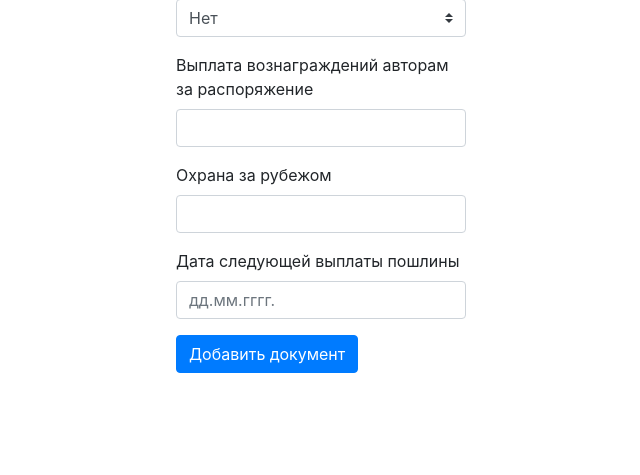
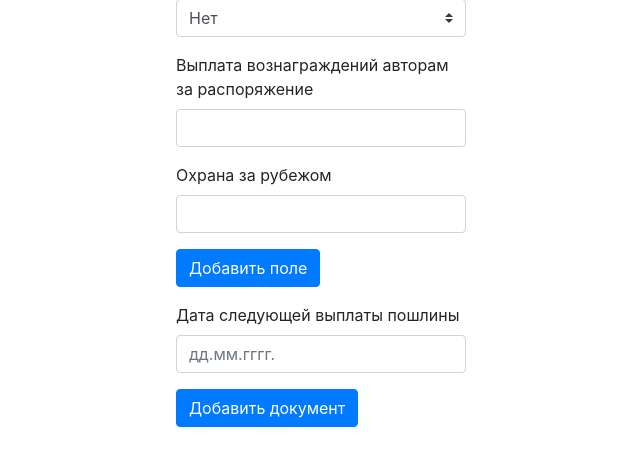
Before and after one commit to layvvs/cip_bmstu, a Django app: page /new_doc/ in a window 1280 px wide. Shown: the part 1318-1793 px from the top of the page, without its empty margins (319-959 px from the left). Before the commit the page ends 1691 px from the top, so only its background shows below. Run offline with Django 4.2, Linux system fonts and the light colour scheme; some libraries are stand-ins or nearby versions.

Commit message:
authors and security forms dynamic addition

```diff
--- a/mainapp/static/js/main.js
+++ b/mainapp/static/js/forms.js
@@ -1,15 +1,36 @@
-let counter = 0
-$("#add-author-btn").on('click', function (ev){
-    counter ++;
+let authorCounter = 0;
+let securityCounter = 0;
+
+function addAuthor(){
+    authorCounter += 1;
     $(".new-authors-form").append(
-        `<div class="mt-3 mb-1">\
-            <input type="text" class="form-control" id="authors-name-${counter}" placeholder="ФИО" required>\
-            <input type="text" class="form-control mt-1" id="authors-unit-${counter}" placeholder="Подразделение" required>\
-            <input type="text" class="form-control mt-1" id="authors-post-${counter}" placeholder="Должность" required>\
+        `<div class="mt-3 mb-1" id="author-${authorCounter}">
+            <input type="text" class="form-control" id="authors-name-${authorCounter}" placeholder="ФИО" required>
+            <input type="text" class="form-control mt-1" id="authors-unit-${authorCounter}" placeholder="Подразделение" required>
+            <input type="text" class="form-control mt-1" id="authors-post-${authorCounter}" placeholder="Должность" required>
+            <button type="button" class="btn btn-primary mt-3" id="remove-author-btn-${authorCounter}" onclick="removeAuthor(${authorCounter})">Удалить автора</button>
         </div>`
         );
-});
+}
 
+function addSecurity(){
+    securityCounter += 1;
+    $(".new-security-form").append(
+        `<div class="mt-3 mb-1" id="security-${securityCounter}">
+            <input type="text" class="form-control mt-1" id="security-name-${securityCounter}" required>
+            <button type="button" class="btn btn-primary mt-3" id="remove-author-btn-${securityCounter}" onclick="removeSecurity(${securityCounter})">Удалить поле</button>
+        </div>`
+        );
+}
+
+
+function removeAuthor(id){
+    document.getElementById(`author-${id}`).remove();
+}
+
+function removeSecurity(id){
+    document.getElementById(`security-${id}`).remove();
+}
 
 $("#select-service-proactive").on('click', function(ev){
 
--- a/mainapp/templates/mainapp/new-doc.html
+++ b/mainapp/templates/mainapp/new-doc.html
@@ -56,7 +56,7 @@
                 <input type="text" class="form-control mt-1" id="authors-post-0" placeholder="Должность" required>
                 <div class="new-authors-form">
                 </div>
-                <button type="button" class="btn btn-primary mt-3" id="add-author-btn">Добавить автора</button>
+                <button type="button" class="btn btn-primary mt-3" id="add-author-btn" onclick="addAuthor()">Добавить автора</button>
             </div>
             <div class="form-group">
                 <label for="formGroupExampleInput2">Ответственное лицо</label>
@@ -106,16 +106,19 @@
             <div class="form-group">
                 <label for="formGroupExampleInput2">Охрана за рубежом</label>
                 <input type="text" class="form-control" id="formGroupExampleInput2" required>
+                <div class="new-security-form">
+                </div>
+                <button type="button" class="btn btn-primary mt-3" id="add-security-btn" onclick="addSecurity()">Добавить поле</button>
             </div>
             <div class="form-group">
                 <label for="formGroupExampleInput2">Дата следующей выплаты пошлины</label>
                 <input type="text" class="form-control" id="formGroupExampleInput2" placeholder="дд.мм.гггг." required>
             </div>
-            <button type="submit" class="btn btn-primary">Добавить документ</button>
+            <button type="submit" class="btn btn-primary mb-5">Добавить документ</button>
         </form>
     </div>
 </body>
 <script src="{% static 'js/jquery-3.7.0.min.js' %}" ></script>
-<script src="{% static 'js/main.js' %}" ></script>
+<script src="{% static 'js/forms.js' %}" ></script>
 
 </html>
```
